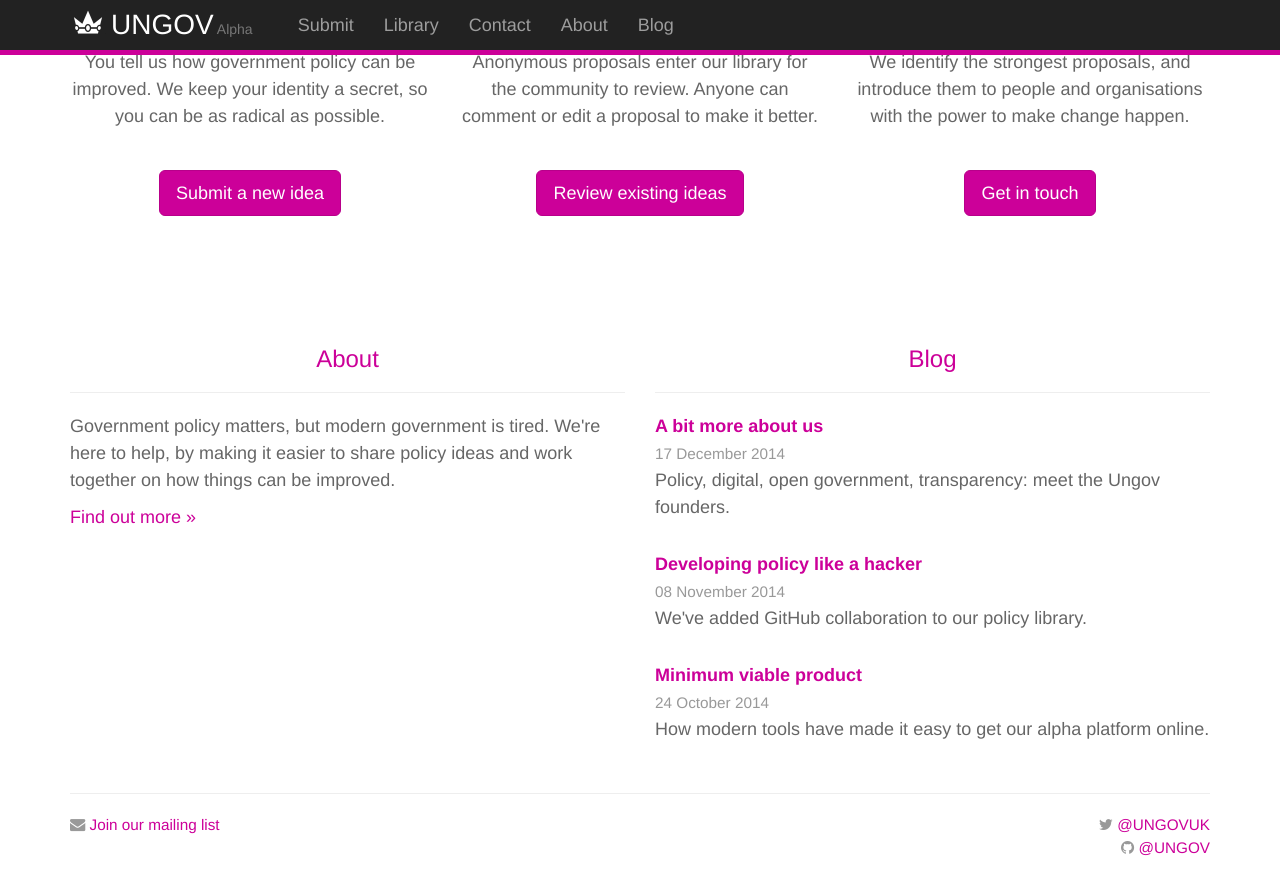
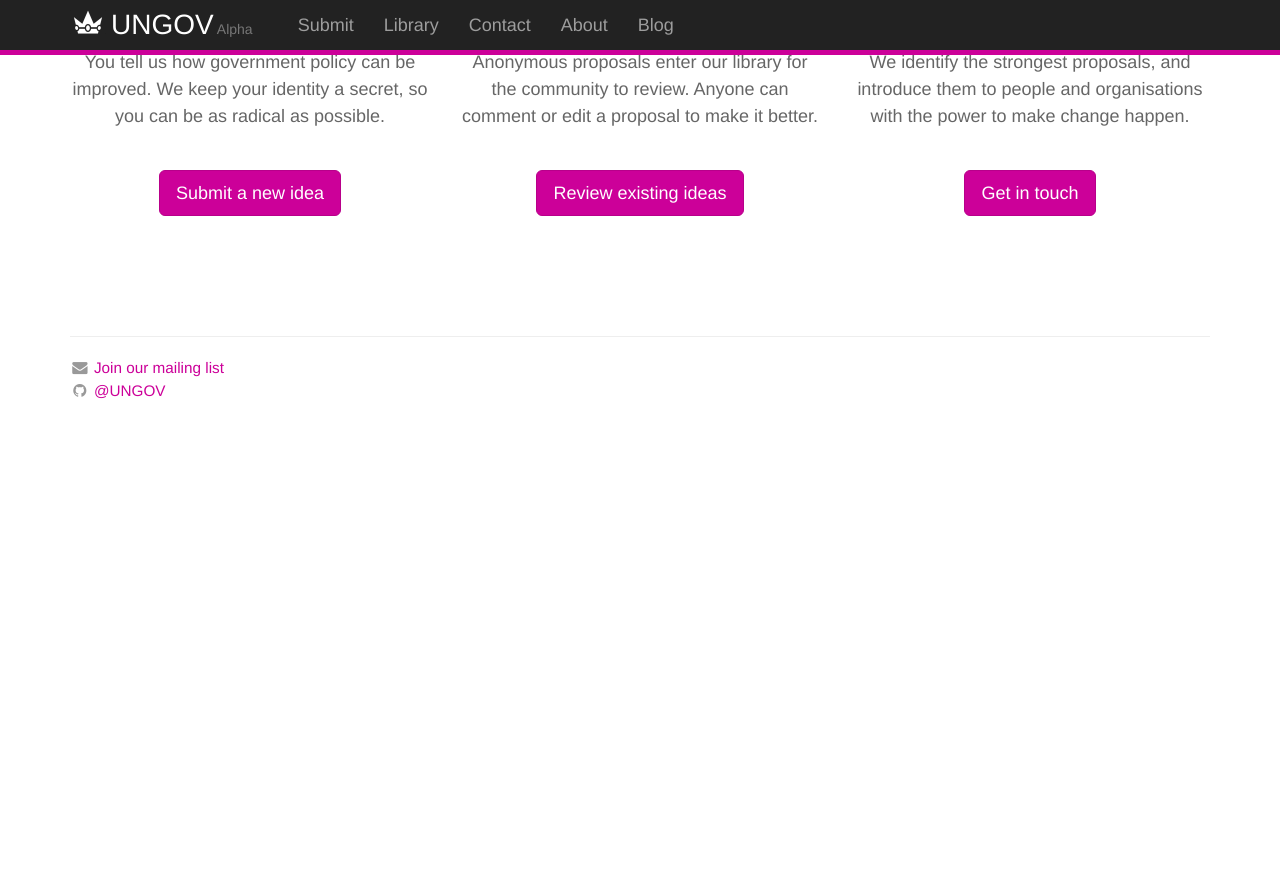
Before and after one commit to ungov/ungov.github.io, a Jekyll site: the page built from index.html, in a window 1280 px wide and 900 px high, scrolled down 543 px. Shown: the top 895 px of the window. Built offline with Jekyll 4.4.1, drawn with Linux system fonts in a browser that asks for light colours; nearby versions of some CDN libraries; after the commit the page ends 986 px from its top, so only the background shows below that.

Commit message:
various updates

```diff
--- a/_includes/footer.html
+++ b/_includes/footer.html
@@ -11,7 +11,8 @@
   <div class="row">
 
     <div class="col-md-4">
-      <p class="small"><i class="fa fa-envelope text-muted"></i> <a href="https://docs.google.com/a/yiu.co.uk/forms/d/1gkS6vK77ik3tSqwN8qsuB6gNE6UE2lXI-O5wnBKiBR4/viewform" target="_blank">Join our mailing list</a></p>
+      <p class="small"><i class="fa fa-fw fa-envelope text-muted"></i> <a href="https://docs.google.com/a/yiu.co.uk/forms/d/1gkS6vK77ik3tSqwN8qsuB6gNE6UE2lXI-O5wnBKiBR4/viewform" target="_blank">Join our mailing list</a><br />
+      <i class="fa fa-fw fa-github text-muted"></i> <a href="https://github.com/ungov/">@UNGOV</a></p>
     </div>
 
     <div class="col-md-4">
@@ -19,8 +20,7 @@
     </div>
 
     <div class="col-md-4">
-      <p class="text-right small"><i class="fa fa-twitter text-muted"></i> <a href="https://twitter.com/ungovuk/">@UNGOVUK</a><br />
-      <i class="fa fa-github text-muted"></i> <a href="https://github.com/ungov/">@UNGOV</a></p>
+      <p class="text-right small"></p>
     </div>
 
   </div>
--- a/index.html
+++ b/index.html
@@ -42,29 +42,3 @@ layout: front
     </div>
   </div>
 </div>
-
-
-
-<div class="container">
-  <div class="row">
-    <div class="col-md-6 col-front">
-      <h3 class="text-center"><a href="/about/">About</a></h3>
-      <hr />
-      <p>Government policy matters, but modern government is tired. We're here to help, by making it easier to share policy ideas and work together on how things can be improved.</p>
-      <p><a href="/about/">Find out more &raquo;</a></p>
-      </div>
-    <div class="col-md-6">
-      <h3 class="text-center"><a href="/blog/">Blog</a></h3>
-      <hr />
-
-      {% for post in site.posts limit:3 %}
-
-      <p class="blog-index"><strong><a href="{{ post.url | prepend: site.baseurl }}">{{ post.title }}</a></strong><br />
-      <span class="text-muted"><small>{{ post.date | date: "%d %B %Y" }}</small></span><br />
-      {{ post.excerpt }}</p>
-
-      {% endfor %}
-
-    </div>
-  </div>
-</div>
--- a/pages/library.html
+++ b/pages/library.html
@@ -10,7 +10,7 @@ disqus-comment-count: true
   <div class="col-md-12">
     <h1>{{ page.title }}</h1>
     <hr />
-    <p>All of the policy proposals we are working on are set out below. Choose a proposal to review and then add your contribution either in the comments or by editing the proposal itself.</p>
+    <p>All of the policy proposals we're working on are set out below. Choose a proposal to review and then add your contribution either in the comments or by editing the proposal itself.</p>
     <hr />
   </div>
 </div>
```
Also changed, not shown: pages/about.md (+2 -2 lines), pages/contact.md (+0 -8 lines).
